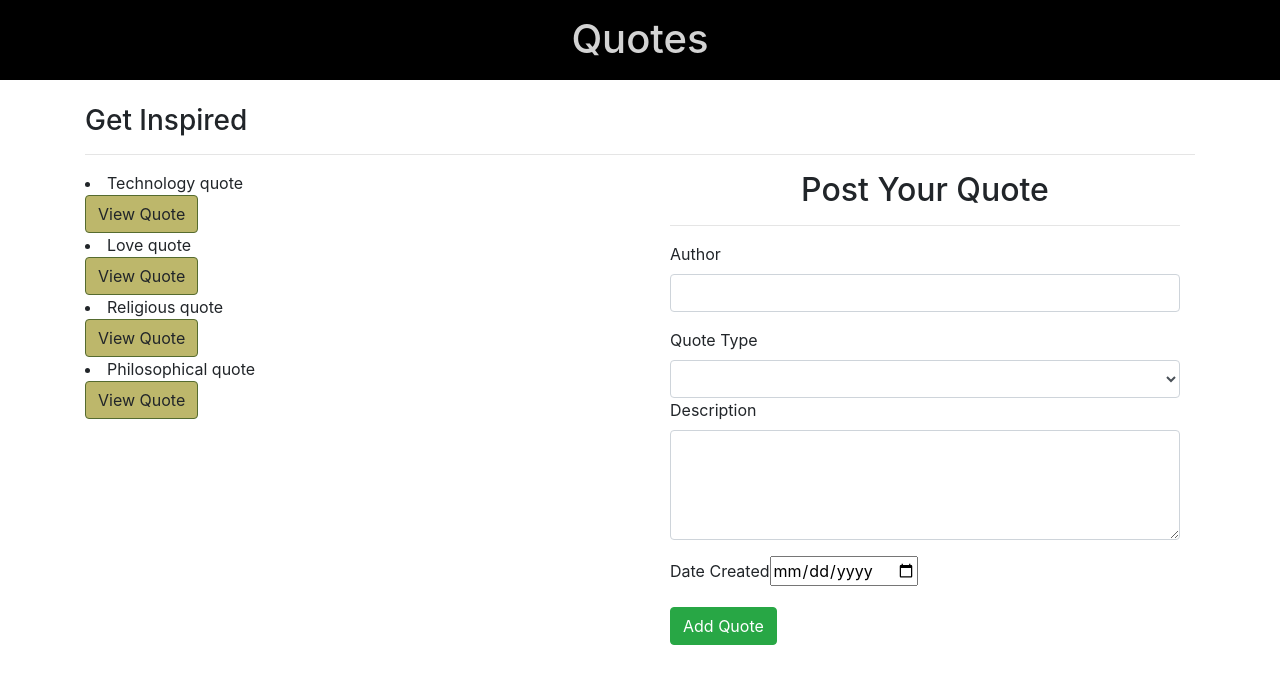
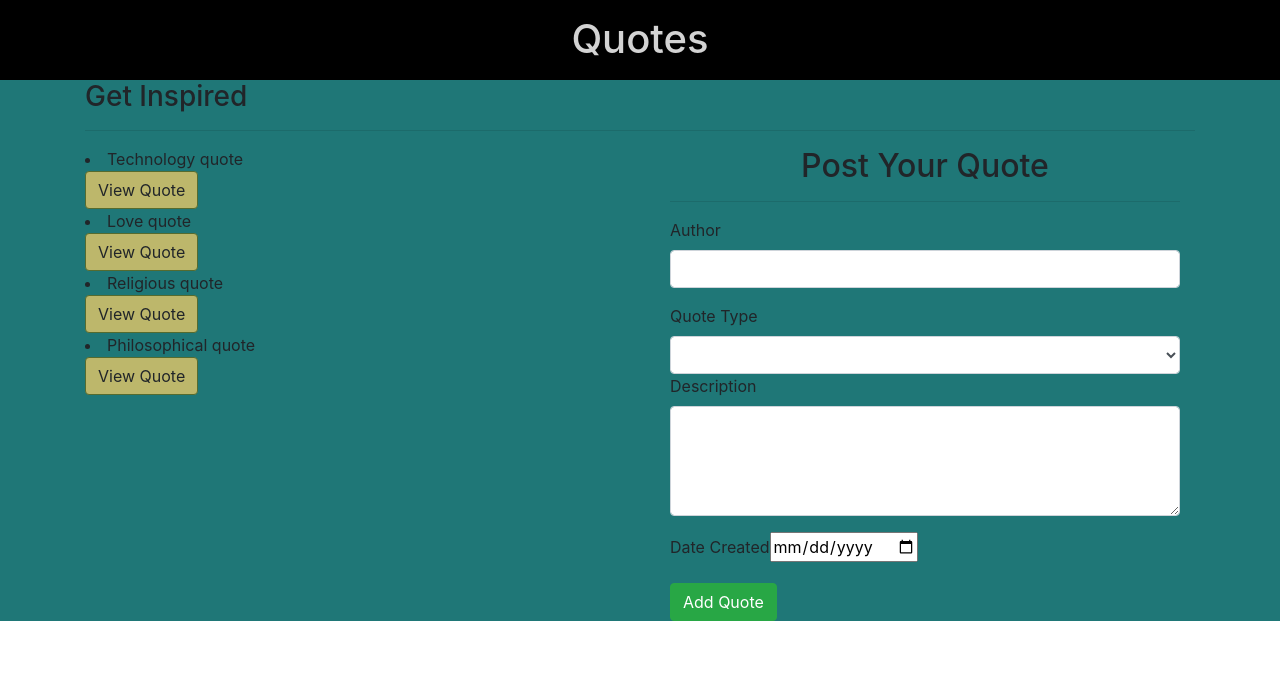
Before and after one commit to LeoAmby/Quotes, an Angular app in the folder Documents/MoringaSchool-Projects/Core-Projects/Quotes/: page / in a window 1280 px wide. Shown: the top 684 px of the page. Built offline with nearby package versions, Linux system fonts and the light colour scheme.

Commit message:
bg color

```diff
--- a/Documents/MoringaSchool-Projects/Core-Projects/Quotes/src/app/app.component.css
+++ b/Documents/MoringaSchool-Projects/Core-Projects/Quotes/src/app/app.component.css
@@ -1,3 +1,7 @@
 .container {
     background-color:url('https://pixabay.com/photos/woman-umbrella-floating-jumping-1245817/');
 }
+
+.one{
+    background-color: rgb(31, 119, 119);
+}
--- a/Documents/MoringaSchool-Projects/Core-Projects/Quotes/src/app/app.component.html
+++ b/Documents/MoringaSchool-Projects/Core-Projects/Quotes/src/app/app.component.html
@@ -1,7 +1,9 @@
 <!--The content below is only a placeholder and can be replaced.-->
 <app-banner></app-banner>
-<app-quotes class="container"></app-quotes>
+<div class="one">
 
+<app-quotes></app-quotes>
+</div>
 
 
 
```
